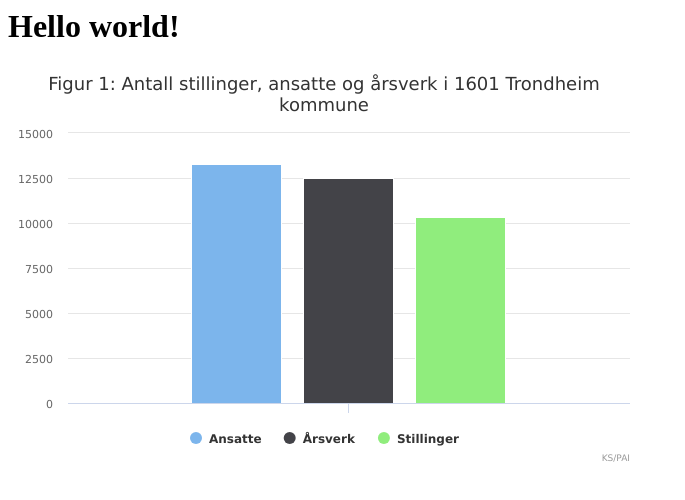
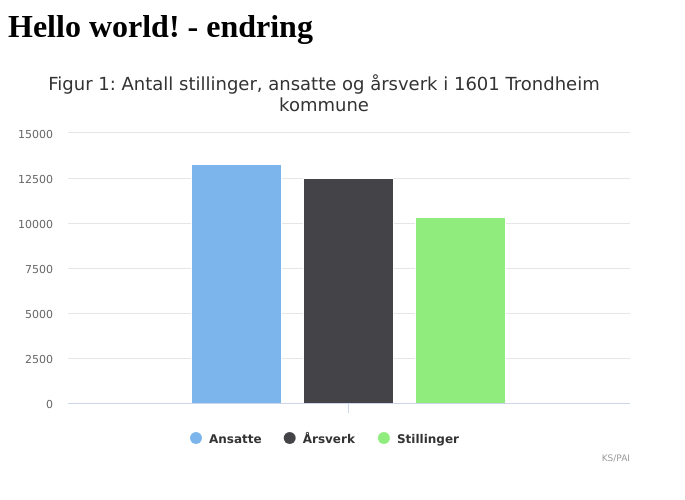
Before and after one commit to RuneSo/Testpage2, a plain HTML site: page Index.html in a window 1280 px wide. Shown: the whole page, without its empty margins (0-685 px from the left). Drawn offline with nearby package versions, Linux system fonts and the light colour scheme.

Commit message:
Legge inn endring

```diff
--- a/Index.html
+++ b/Index.html
@@ -4,7 +4,7 @@
 <script src="https://code.highcharts.com/highcharts.js"></script>
 <script src="https://code.highcharts.com/modules/data.js"></script>
 
-<h1>Hello world!</h1>
+<h1>Hello world! - endring </h1>
   <script>alert("Javascript i index.html kjører!")</script>
   <script src="JStest.js"></script>
   <script src="SSBtest.js"></script>
```
